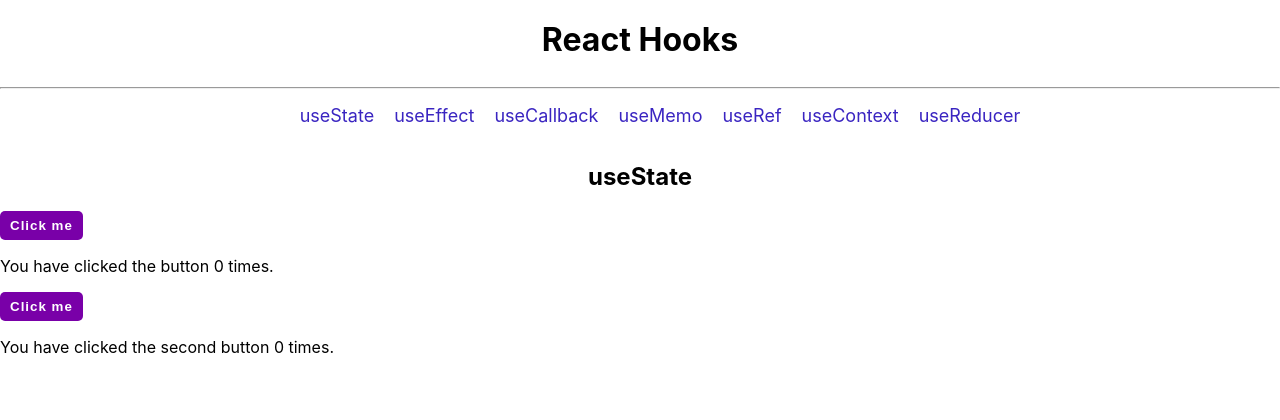
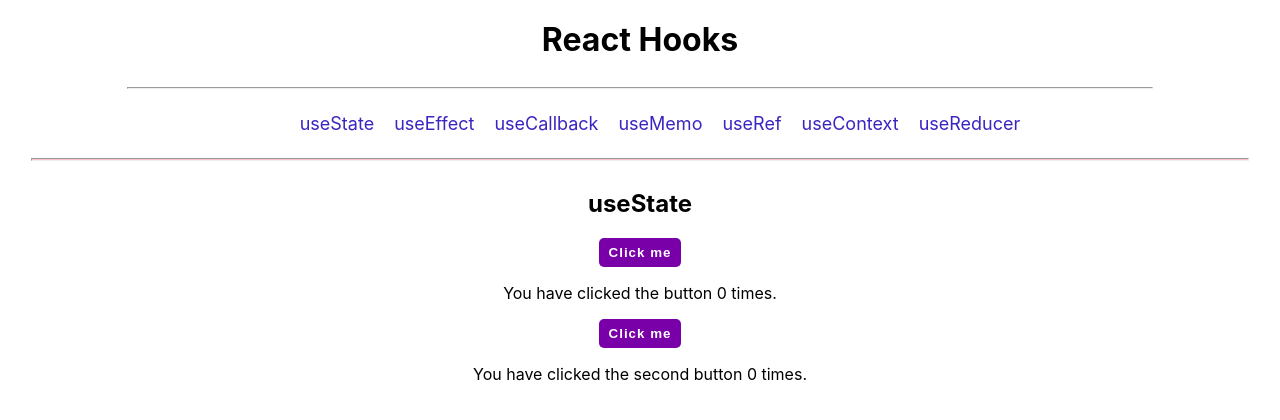
Before and after one commit to InaDavidova/react-hooks-playground, a React (Create React App) app: page / in a window 1280 px wide. Shown: the top 420 px of the page. Built offline with nearby package versions, Linux system fonts and the light colour scheme.

Commit message:
CSS improvements

```diff
--- a/src/App.css
+++ b/src/App.css
@@ -1,6 +1,19 @@
 main {
   box-sizing: border-box;
   min-height: 100vh;
+  display: flex;
+  flex-direction: column;
+  align-items: center;
+}
+
+hr {
+  width: 80%;
+}
+
+hr:nth-of-type(2){
+  width: 95%;
+  height: 1px;
+  background-color: pink;
 }
 
 h1,
@@ -101,15 +114,23 @@ button:hover {
 }
 
 #post {
+  width: 70%;
   border: 1px solid gray;
   padding: 0 10px;
   margin-bottom: 10px;
   background-color: beige;
 }
 
+#post span {
+  font-weight: 600;
+  font-size: 20px;
+  color: rgb(255, 73, 240);
+}
+
 #marker {
+  width: 100%;
+  height: 5px;
   background-color: red;
-  height: 5px;
 }
 
 #loading-div {
--- a/src/App.tsx
+++ b/src/App.tsx
@@ -67,6 +67,7 @@ export default function App() {
             </NavLink>
           </ul>
         </nav>
+        <hr />
         <Router />
       </main>
     </ThemeContext.Provider>
--- a/src/components/UseRef.tsx
+++ b/src/components/UseRef.tsx
@@ -47,7 +47,7 @@ const UseRefExample = () => {
       {posts.length ? (
         posts.map((el, index) => (
           <div key={index} id="post">
-            <p>Post number: {el.id}</p>
+            <p>Post number: <span>{el.id}</span></p>
             <p>User: {el.userId}</p>
             <p>Title: {el.title}</p>
             <p>Post: {el.body}</p>
```
